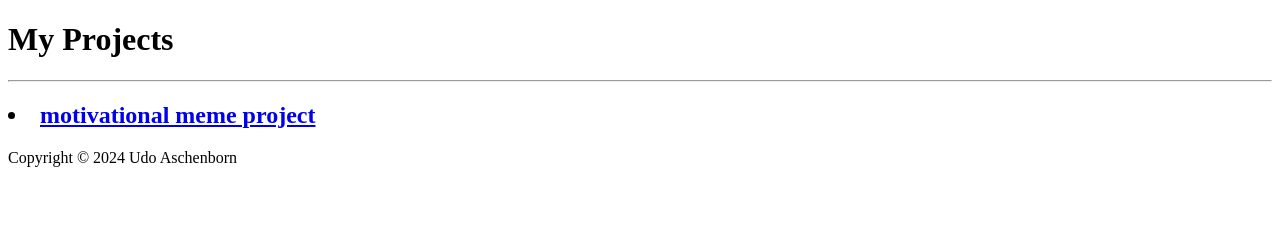
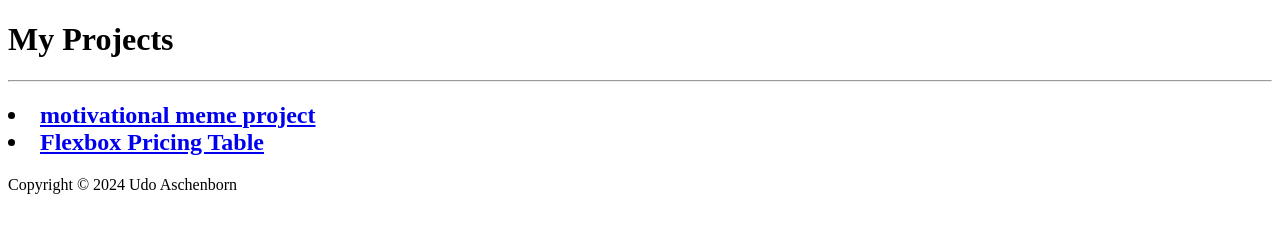
Before and after one commit to SpaherEule/htm-portfolio, a plain HTML site: page Public/myProjects.html in a window 1280 px wide. Drawn offline with Linux system fonts and the light colour scheme.

Commit message:
Add files via upload

```diff
--- a/Public/myProjects.html
+++ b/Public/myProjects.html
@@ -12,6 +12,7 @@
     <hr>
     <h2>
         <li><a href="./motivationalMemeProject.html">motivational meme project</a></li>
+        <li><a href="./FlexboxPricingTable.html">Flexbox Pricing Table</a></li>
     </h2>
 </body>
 <footer>
```
